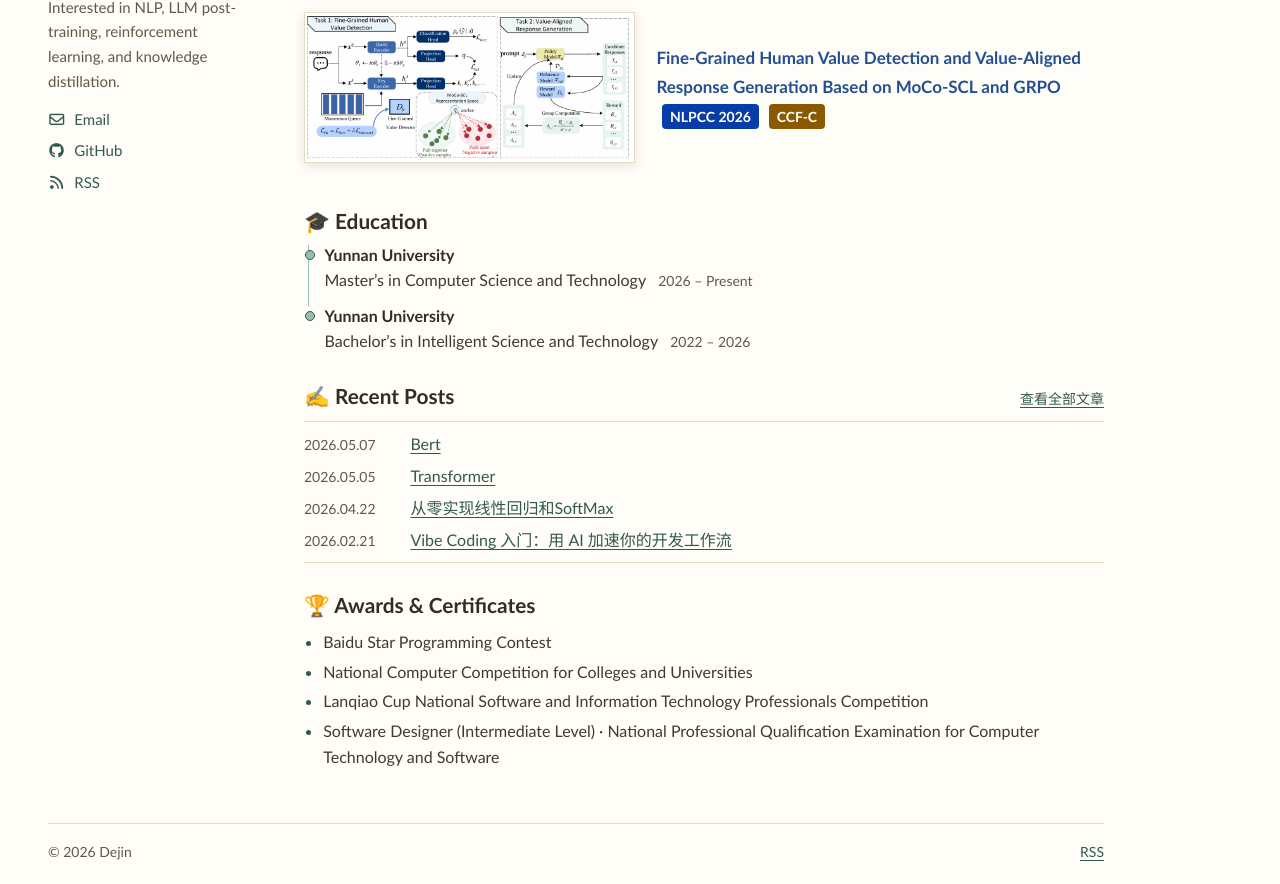
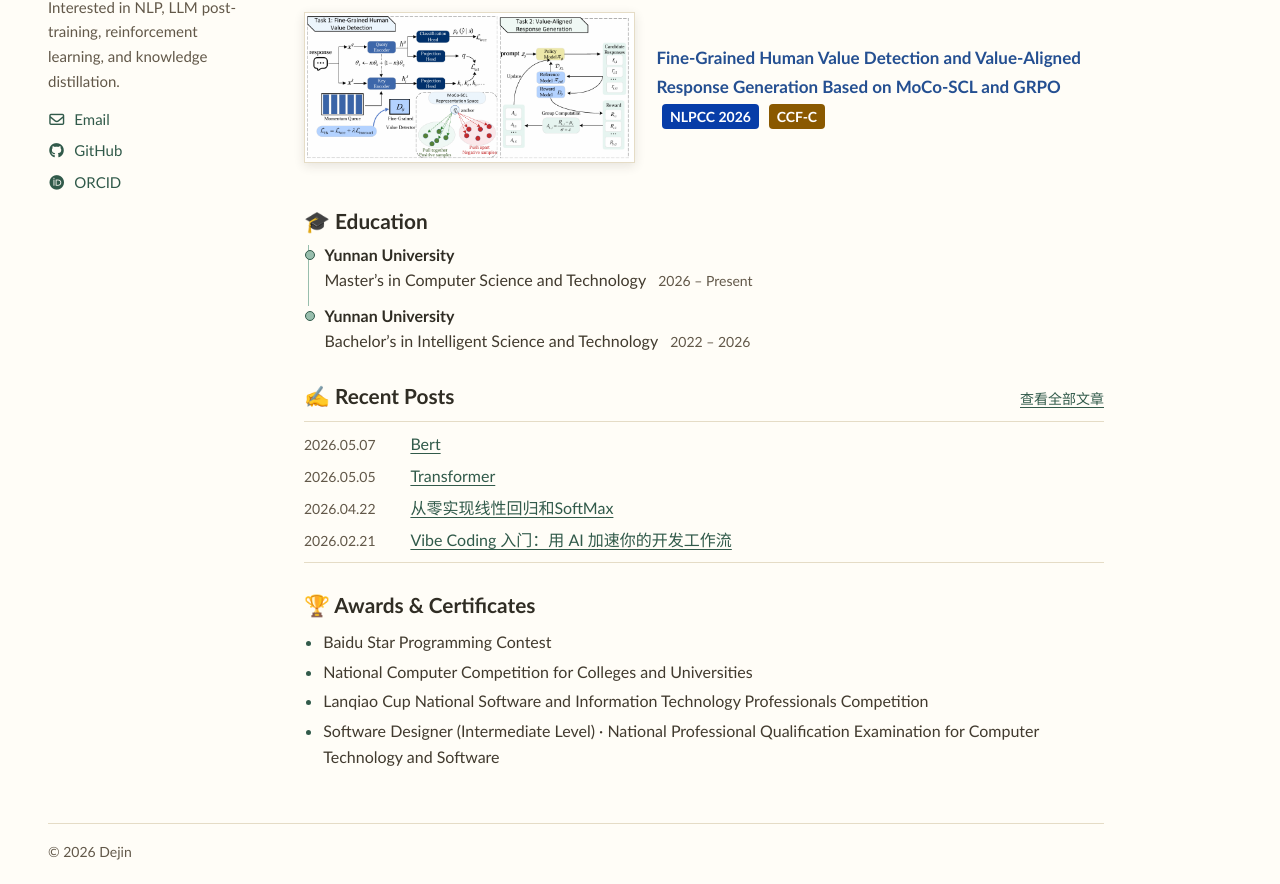
Before and after one commit to Dejintime/Dejintime.github.io, a Jekyll site: the page built from index.html, in a window 1280 px wide and 1255 px high. Shown: the part 368-1252 px from the top of the window. Built offline with Jekyll 4.4.1, drawn with Linux system fonts in a browser that asks for light colours.

Commit message:
Update academic contact links and remove RSS

```diff
--- a/_config.yml
+++ b/_config.yml
@@ -5,8 +5,9 @@ url: "https://dejintime.github.io"
 baseurl: ""
 author:
   name: "Dejin"
-  email: "2404155822@qq.com"
+  email: "yangdejin@stu.ynu.edu.cn"
   github: "Dejintime"
+  orcid: "0009-0007-9776-1584"
   university: "Yunnan University"
   role: "Master’s student in CS"
   bio: "Interested in NLP, LLM post-training, reinforcement learning, and knowledge distillation."
@@ -22,7 +23,6 @@ kramdown:
 plugins:
   - jekyll-sitemap
   - jekyll-gist
-  - jekyll-feed
   - jemoji
 
 # Exclude from processing
--- a/_includes/sidebar.html
+++ b/_includes/sidebar.html
@@ -15,6 +15,8 @@
     {% if site.author.github %}
       <li><a href="https://github.com/{{ site.author.github }}"><i class="fa-brands fa-github" aria-hidden="true"></i> GitHub</a></li>
     {% endif %}
-    <li><a href="{{ '/feed.xml' | relative_url }}"><i class="fa-solid fa-rss" aria-hidden="true"></i> RSS</a></li>
+    {% if site.author.orcid %}
+      <li><a href="https://orcid.org/{{ site.author.orcid | escape }}"><i class="fa-brands fa-orcid" aria-hidden="true"></i> ORCID</a></li>
+    {% endif %}
   </ul>
 </aside>
--- a/_layouts/default.html
+++ b/_layouts/default.html
@@ -7,7 +7,6 @@
   <meta name="description" content="{{ page.description | default: site.description | escape }}">
   <link rel="stylesheet" href="{{ '/assets/css/styles.css' | relative_url }}?v={{ site.time | date: '%s' }}">
   <link rel="stylesheet" href="https://cdnjs.cloudflare.com/ajax/libs/font-awesome/6.0.0/css/all.min.css">
-  {% feed_meta %}
   {% if page.layout == 'post' and site.kramdown.math_engine == 'mathjax' %}
     {% include mathjax.html %}
   {% endif %}
@@ -53,7 +52,6 @@
 
   <footer class="site-footer">
     <small>© {{ site.time | date: '%Y' }} {{ site.author.name }}</small>
-    <a href="{{ '/feed.xml' | relative_url }}">RSS</a>
   </footer>
 </body>
 </html>
```
